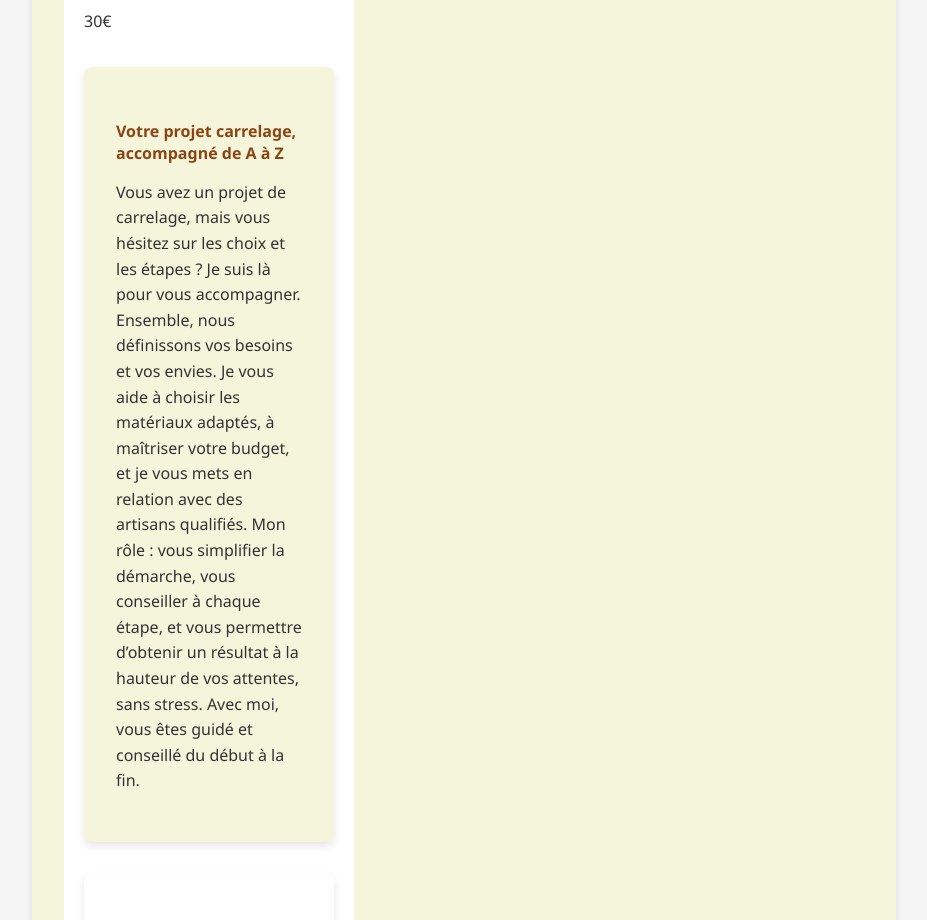
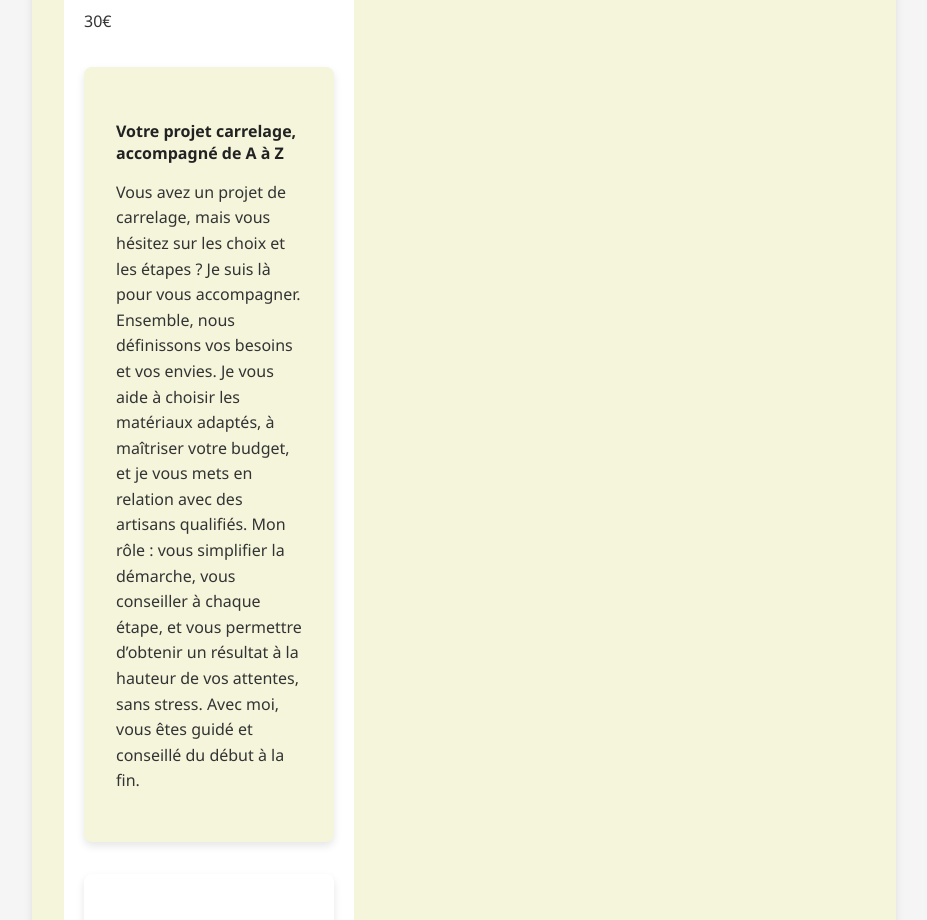
Before and after one commit to KYmaxi-png/maness63, a plain HTML site: page index.html in a window 1280 px wide. Shown: the part 1380-2300 px from the top of the page, without its empty margins (176-1103 px from the left). Drawn offline with Linux system fonts and the light colour scheme.

Commit message:
Update style.css

```diff
--- a/style.css
+++ b/style.css
@@ -42,7 +42,7 @@ section {
 }
 
 h4{
-  color: #8b4513; /* Brun chaleureux */
+  color: #222; /* Brun chaleureux */
   margin-bottom: 0.5em;
 }
 p {
```
